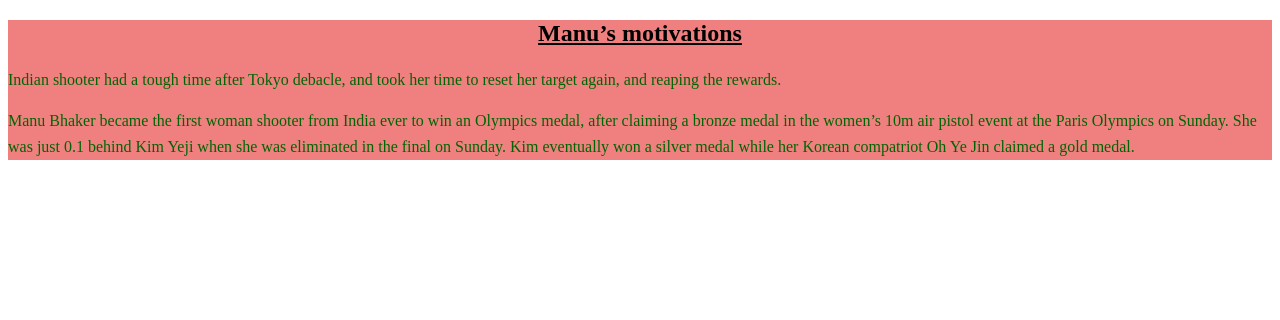
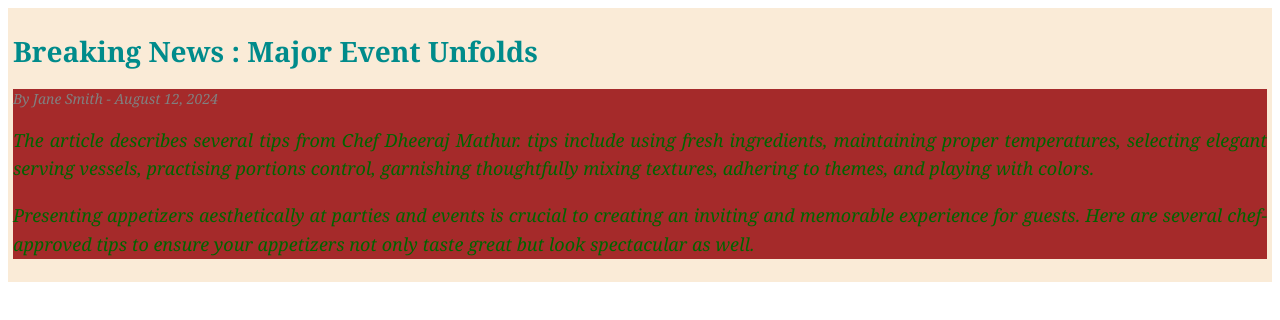
Before and after one commit to sayani-sindu/HVA, a plain HTML site: page CSS/news_Article_CSS/news.html in a window 1280 px wide. Drawn offline with Linux system fonts and the light colour scheme.

```diff
--- a/CSS/news_Article_CSS/news.css
+++ b/CSS/news_Article_CSS/news.css
@@ -1,3 +1,11 @@
+*{
+    font-family: Georgia, 'Times New Roman', Times, serif;
+}
+h1{
+    color: darkcyan;
+    font-size: 28px;
+    font-weight: bold;
+}
 h2{
     text-decoration: underline;
     text-align:center;
@@ -5,8 +13,18 @@
 p{
     line-height: 1.6;
     color:darkgreen;
+    font-size: 18px;
 }
-div{
-    background-color: lightcoral;
-    font-family: 'Times New Roman', Times, serif;
+.article-container{
+    background-color: antiquewhite;
+    font-weight: normal;
+    text-align: justify;
+    padding: 5px 5px 5px 5px;
 }
+.article-meta{
+    background-color: brown;
+    color: grey;
+    font-size: 14px;
+    font-style: italic;
+    text-decoration: none;
+}
--- a/CSS/news_Article_CSS/news.html
+++ b/CSS/news_Article_CSS/news.html
@@ -7,22 +7,27 @@
     <link href="news.css" rel="stylesheet">
 </head>
 <body>
-    <div>
-        <h2>Manu’s motivations</h2>
-        <p>Indian shooter had a tough time after Tokyo debacle,
-            and took her time to reset her target again,
-            and reaping the rewards.
-        </p>
-        <p>Manu Bhaker became the first woman shooter from India ever
-            to win an Olympics medal, after claiming a bronze medal in
-            the women’s 10m air pistol event at the Paris Olympics on
-            Sunday. She was just 0.1 behind Kim Yeji when she was
-            eliminated in the final on Sunday. Kim eventually won a
-            silver medal while her Korean compatriot Oh Ye Jin claimed
-            a gold medal.
-        </p>
+    <div class="article-container">
+        <h1>
+            Breaking News : Major Event Unfolds
+        </h1>
+        <div class="article-meta">
+            <span>By Jane Smith - </span>
+            <span>August 12, 2024</span>
+            <p>
+                The article describes several tips from Chef Dheeraj Mathur.
+                tips include using fresh ingredients, maintaining proper temperatures,
+                selecting elegant serving vessels, practising portions control, garnishing
+                thoughtfully mixing textures, adhering to themes, and playing with colors.
+            </p>
+            <p>
+                Presenting appetizers aesthetically at parties and events is
+                crucial to creating an inviting and memorable experience for
+                guests. Here are several chef-approved tips to ensure your
+                appetizers not only taste great but look spectacular as well.
+            </p>
 
+        </div>
     </div>
-
 </body>
 </html>
```
Also changed, not shown: JavaScript/Arrays/calculateAverageAge.js (deleted).
